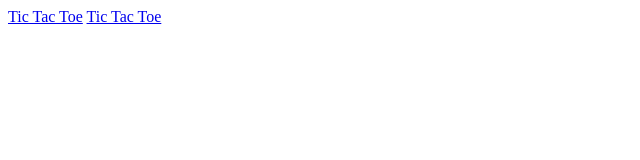
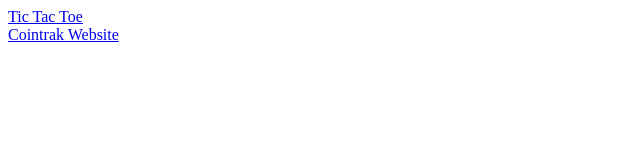
Before and after one commit to jccherry/WebsiteProjects, a plain HTML site: page index.html in a window 1280 px wide. Shown: the whole page, without its empty margins (0-640 px from the left). Drawn offline with Linux system fonts and the light colour scheme.

Commit message:
Update index.html

```diff
--- a/index.html
+++ b/index.html
@@ -3,6 +3,7 @@
 </head>
 <body>
   <a href = "tictac.html">Tic Tac Toe</a>
-  <a href = "cointrak.html">Tic Tac Toe</a>
+  <br>
+  <a href = "cointrak.html">Cointrak Website</a>
 </body>
 </html>
```
